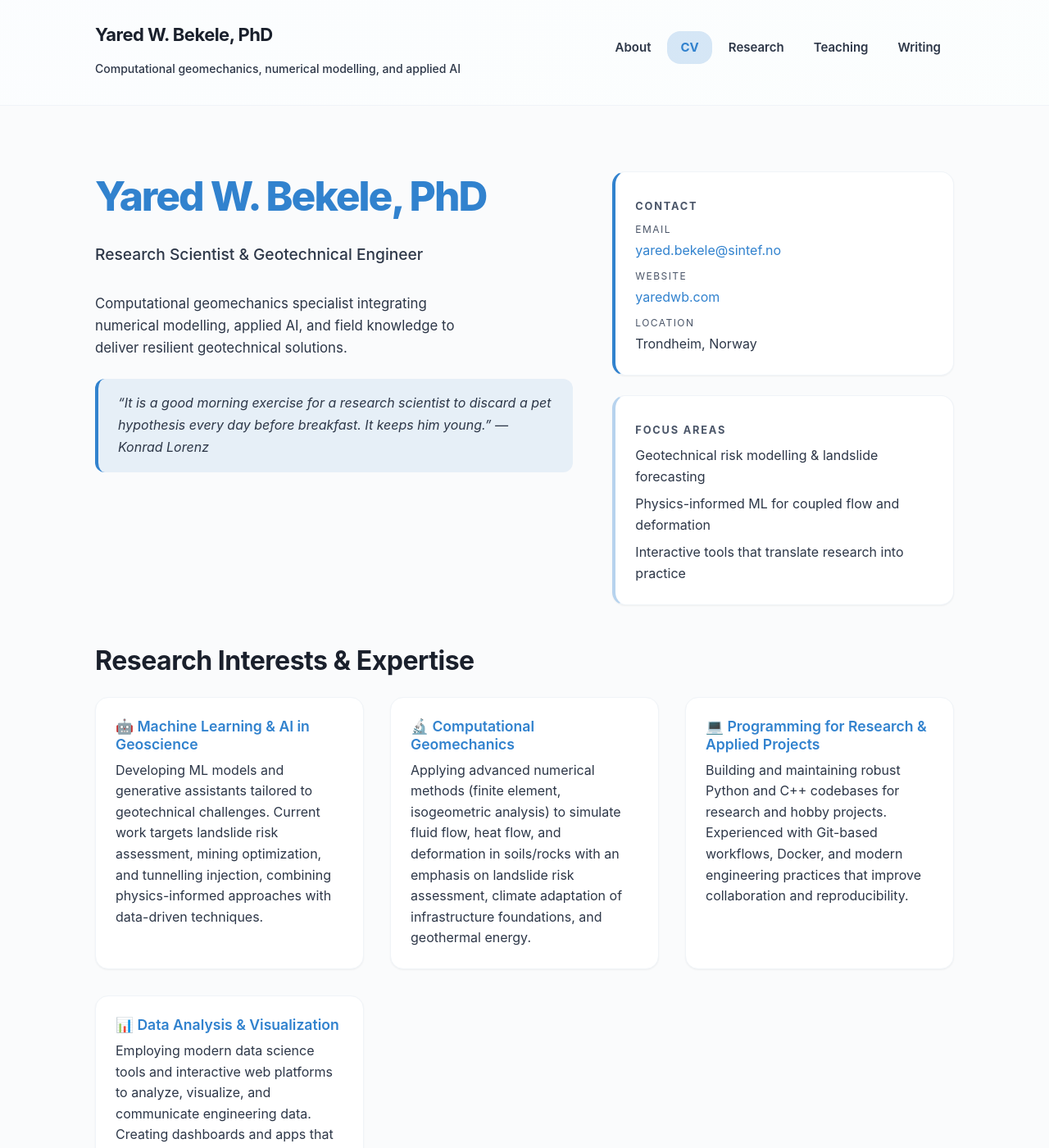
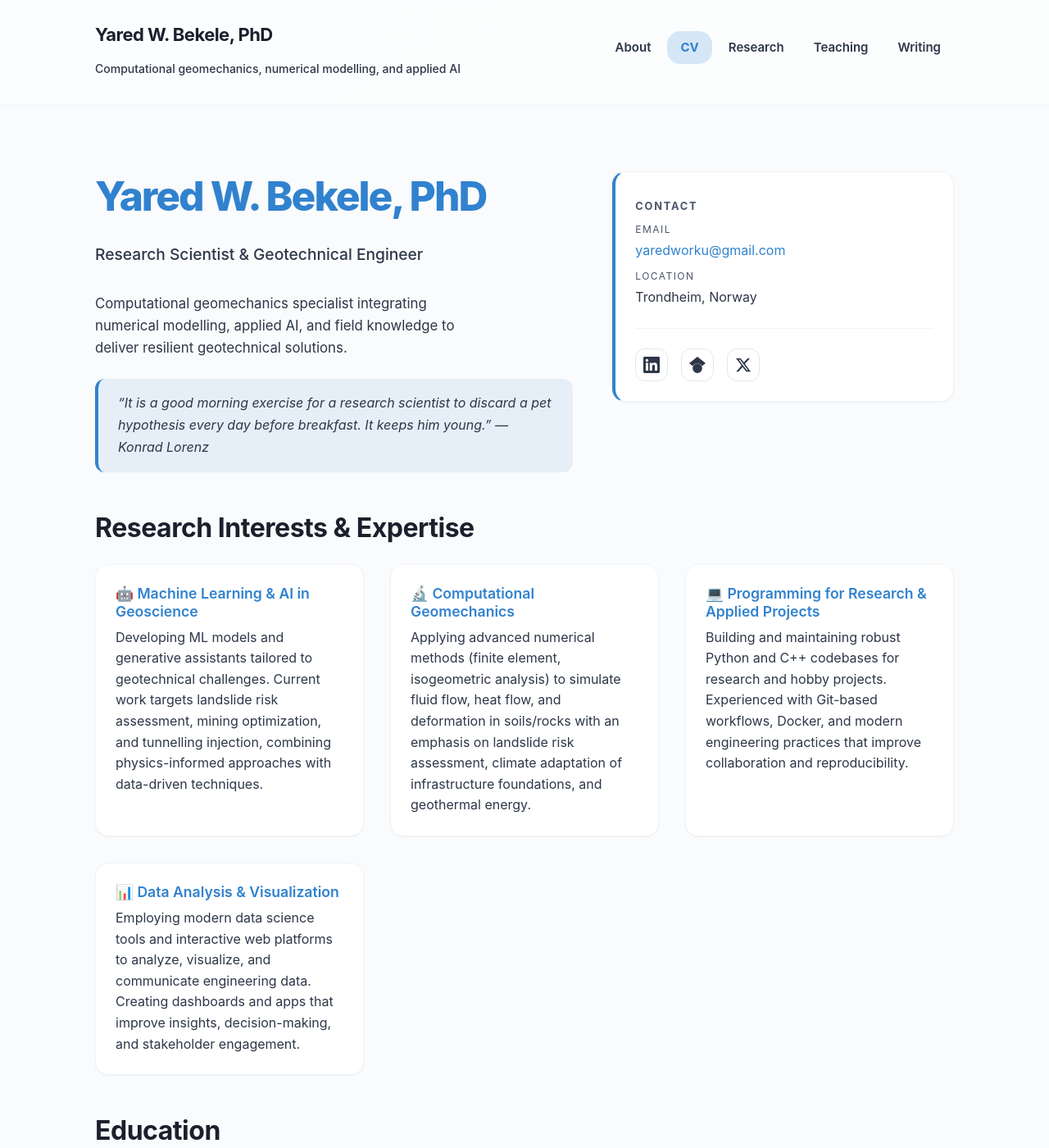
Before and after one commit to yaredwb/yaredwb.github.io, a Jekyll site: the page built from resume.md, in a window 1280 px wide and 1400 px high. Shown: the whole window at 82% size. Built offline with Jekyll 4.4.1, drawn with Linux system fonts in a browser that asks for light colours; our own code applies the rules of GitHub Pages for plain Markdown files; some of the changed text lies outside the part shown.

Commit message:
Enhance resume and teaching pages with updated content and social links; streamline certification display

```diff
--- a/css/style.css
+++ b/css/style.css
@@ -1281,6 +1281,39 @@
   color: var(--color-text-secondary);
 }
 
+.resume-page .cv-social-links {
+  display: flex;
+  gap: var(--spacing-md);
+  margin-top: var(--spacing-lg);
+  padding-top: var(--spacing-lg);
+  border-top: 1px solid var(--color-border-light);
+}
+
+.resume-page .cv-social-links a {
+  display: flex;
+  align-items: center;
+  justify-content: center;
+  width: 40px;
+  height: 40px;
+  border-radius: var(--radius-md);
+  background: var(--color-surface);
+  border: 1px solid var(--color-border);
+  color: var(--color-text-secondary);
+  transition: all var(--transition-base);
+}
+
+.resume-page .cv-social-links a:hover {
+  background: var(--color-accent);
+  color: white;
+  border-color: var(--color-accent);
+  transform: translateY(-2px);
+}
+
+.resume-page .cv-social-links svg {
+  width: 20px;
+  height: 20px;
+}
+
 .resume-page .cv-card-list--inline {
   display: flex;
   flex-wrap: wrap;
@@ -1422,6 +1455,31 @@
   border-left: 4px solid var(--color-success);
 }
 
+.resume-page .cv-certifications {
+  margin-top: var(--spacing-lg);
+}
+
+.resume-page .cv-certifications ul {
+  list-style: none;
+  padding: 0;
+  margin: 0;
+}
+
+.resume-page .cv-certifications li {
+  padding: var(--spacing-md) 0;
+  border-bottom: 1px solid var(--color-border-light);
+  color: var(--color-text-secondary);
+}
+
+.resume-page .cv-certifications li:last-child {
+  border-bottom: none;
+}
+
+.resume-page .cv-certifications strong {
+  color: var(--color-accent);
+  font-weight: 600;
+}
+
 .resume-page .cv-publications {
   display: grid;
   gap: var(--spacing-lg);
--- a/resume.md
+++ b/resume.md
@@ -25,25 +25,30 @@
       <ul class="cv-card-list">
         <li>
           <span>Email</span>
-          <a href="mailto:yared.bekele@sintef.no">yared.bekele@sintef.no</a>
-        </li>
-        <li>
-          <span>Website</span>
-          <a href="https://yaredwb.com">yaredwb.com</a>
+          <a href="mailto:yaredworku@gmail.com">yaredworku@gmail.com</a>
         </li>
         <li>
           <span>Location</span>
           Trondheim, Norway
         </li>
       </ul>
-    </div>
-    <div class="cv-card cv-card--focus">
-      <p class="cv-card-title">Focus Areas</p>
-      <ul class="cv-card-list">
-        <li>Geotechnical risk modelling &amp; landslide forecasting</li>
-        <li>Physics-informed ML for coupled flow and deformation</li>
-        <li>Interactive tools that translate research into practice</li>
-      </ul>
+      <div class="cv-social-links">
+        <a href="https://www.linkedin.com/in/yaredworku/" target="_blank" rel="noopener" aria-label="LinkedIn" title="LinkedIn">
+          <svg viewBox="0 0 24 24" width="24" height="24" fill="currentColor">
+            <path d="M20.447 20.452h-3.554v-5.569c0-1.328-.027-3.037-1.852-3.037-1.853 0-2.136 1.445-2.136 2.939v5.667H9.351V9h3.414v1.561h.046c.477-.9 1.637-1.85 3.37-1.85 3.601 0 4.267 2.37 4.267 5.455v6.286zM5.337 7.433c-1.144 0-2.063-.926-2.063-2.065 0-1.138.92-2.063 2.063-2.063 1.14 0 2.064.925 2.064 2.063 0 1.139-.925 2.065-2.064 2.065zm1.782 13.019H3.555V9h3.564v11.452zM22.225 0H1.771C.792 0 0 .774 0 1.729v20.542C0 23.227.792 24 1.771 24h20.451C23.2 24 24 23.227 24 22.271V1.729C24 .774 23.2 0 22.222 0h.003z"/>
+          </svg>
+        </a>
+        <a href="https://scholar.google.com/citations?user=-QkPGDYAAAAJ&hl=en" target="_blank" rel="noopener" aria-label="Google Scholar" title="Google Scholar">
+          <svg viewBox="0 0 24 24" width="24" height="24" fill="currentColor">
+            <path d="M5.242 13.769L0 9.5 12 0l12 9.5-5.242 4.269C17.548 11.249 14.978 9.5 12 9.5c-2.977 0-5.548 1.748-6.758 4.269zM12 10a7 7 0 1 0 0 14 7 7 0 0 0 0-14z"/>
+          </svg>
+        </a>
+        <a href="https://x.com/yaredwb" target="_blank" rel="noopener" aria-label="Twitter/X" title="Twitter/X">
+          <svg viewBox="0 0 24 24" width="24" height="24" fill="currentColor">
+            <path d="M18.244 2.25h3.308l-7.227 8.26 8.502 11.24H16.17l-5.214-6.817L4.99 21.75H1.68l7.73-8.835L1.254 2.25H8.08l4.713 6.231zm-1.161 17.52h1.833L7.084 4.126H5.117z"/>
+          </svg>
+        </a>
+      </div>
     </div>
   </div>
 </div>
@@ -171,19 +176,12 @@
 
 ## Certifications
 
-<div class="cv-card-stack">
-  <article class="cv-card">
-    <p class="cv-card-title">2018</p>
-    <p><strong><a href="https://coursera.org/share/15b7b93a960a6edf58d774f4a09aa056">Deep Learning Specialization</a></strong> — Five-course program covering neural networks, hyperparameter tuning, convolutional and sequence models.</p>
-  </article>
-  <article class="cv-card">
-    <p class="cv-card-title">2022</p>
-    <p><strong><a href="https://coursera.org/share/52f9a94af8205dc14259720a83119f51">Data Engineering Foundations Specialization</a></strong> — Focus on relational databases, Python for data engineering, SQL, and production workflows.</p>
-  </article>
-  <article class="cv-card">
-    <p class="cv-card-title">2023</p>
-    <p><strong><a href="https://coursera.org/share/dd0fe079c6378283fd74ee65e8ea2af5">Unsupervised Learning, Recommenders, Reinforcement Learning</a></strong> — Advanced machine learning course emphasizing unsupervised and reinforcement learning techniques.</p>
-  </article>
+<div class="cv-certifications">
+  <ul>
+    <li><strong>2018:</strong> <a href="https://coursera.org/share/15b7b93a960a6edf58d774f4a09aa056">Deep Learning Specialization</a> — Neural networks, hyperparameter tuning, convolutional and sequence models</li>
+    <li><strong>2022:</strong> <a href="https://coursera.org/share/52f9a94af8205dc14259720a83119f51">Data Engineering Foundations Specialization</a> — Relational databases, Python for data engineering, SQL, and production workflows</li>
+    <li><strong>2023:</strong> <a href="https://coursera.org/share/dd0fe079c6378283fd74ee65e8ea2af5">Unsupervised Learning, Recommenders, Reinforcement Learning</a> — Advanced machine learning techniques</li>
+  </ul>
 </div>
 
 ## Selected Projects &amp; Web Applications
```
Also changed, not shown: index.md (+5 -35 lines), teaching.md (+0 -22 lines).
